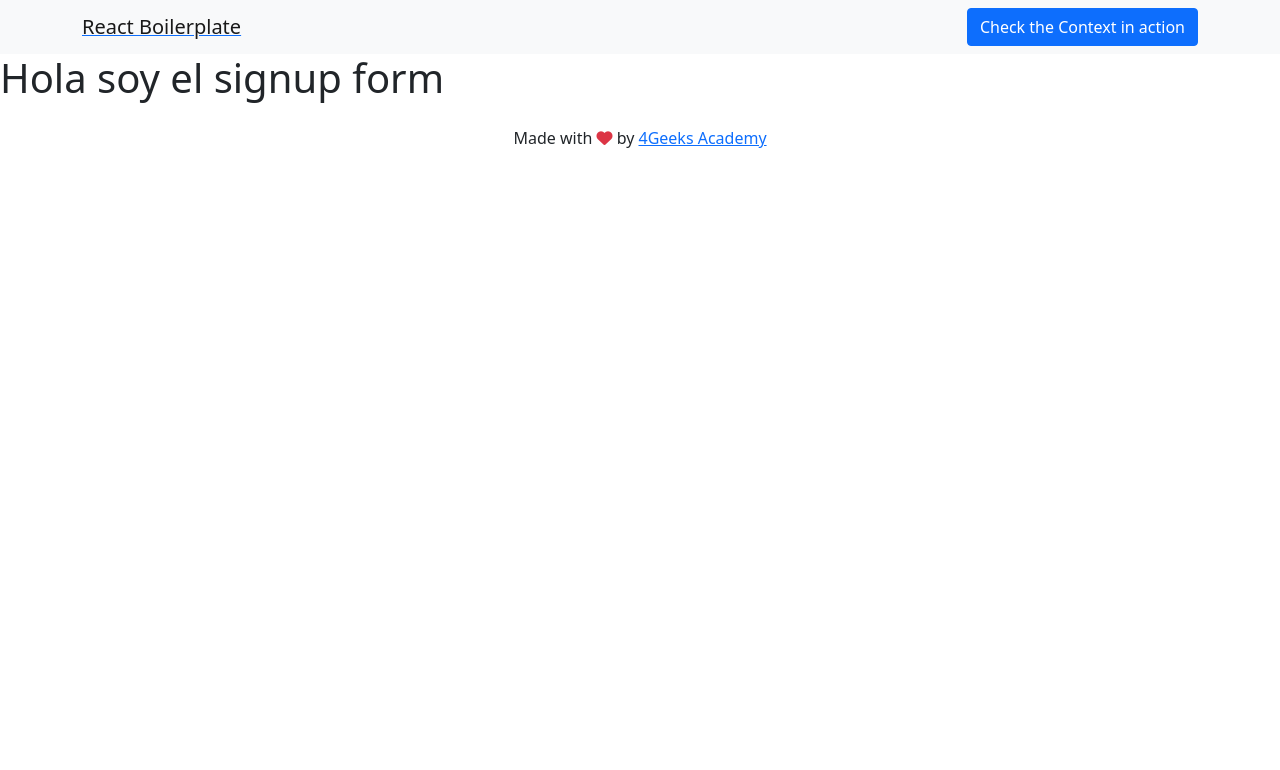
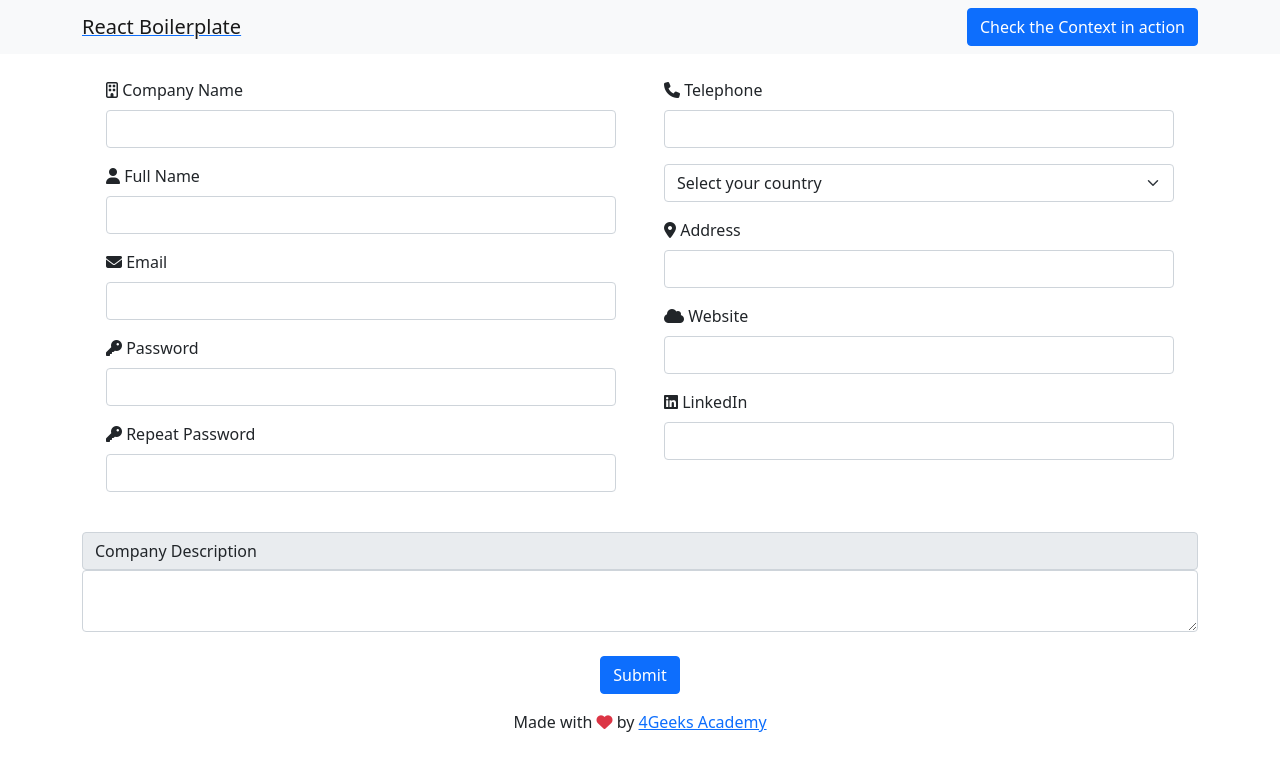
Before and after one commit to 4GeeksAcademy/latam_tech_jobs, a React app: page /signup in a window 1280 px wide. Built offline with nearby package versions, Linux system fonts and the light colour scheme; no server answers.

Commit message:
created the sign up view

```diff
--- a/src/front/js/layout.js
+++ b/src/front/js/layout.js
@@ -4,8 +4,6 @@ import ScrollToTop from "./component/scrollToTop";
 import { BackendURL } from "./component/backendURL";
 
 import { Home } from "./pages/home";
-import { Demo } from "./pages/demo";
-import { Single } from "./pages/single";
 import injectContext from "./store/appContext";
 import { Login } from "./pages/login";
 import { Job } from "./pages/job";
--- a/src/front/js/pages/signup.js
+++ b/src/front/js/pages/signup.js
@@ -1,5 +1,67 @@
 import React from "react";
 
 export function SignUp(){
-    return<h1>Hola soy el signup form</h1>
+    return(
+<div className="container-md">
+    <form className="d-flex flex-column">
+        <div className="d-flex">
+            <div className="d-flex flex-column col-6 p-4">
+                <div class="mb-3">
+                    <label for="inputCompanyName" class="form-label"><i class="fa-regular fa-building"></i> Company Name</label>
+                    <input type="text" class="form-control" id="inputCompanyName"/>
+                </div>
+                <div class="mb-3">
+                    <label for="inputFullName" class="form-label"><i class="fa-solid fa-user"></i> Full Name</label>
+                    <input type="text" class="form-control" id="inputFullName"/>
+                </div>
+                <div class="mb-3">
+                    <label for="inputEmail" class="form-label"><i class="fa-solid fa-envelope"></i> Email</label>
+                    <input type="text" class="form-control" id="inputEmail"/>
+                </div>
+                <div class="mb-3">
+                    <label for="exampleInputPassword" class="form-label"><i class="fa-solid fa-key"></i> Password</label>
+                    <input type="password" class="form-control" id="exampleInputPassword"/>
+                </div>
+                <div class="mb-3">
+                    <label for="exampleInputPassword2" class="form-label"><i class="fa-solid fa-key"></i> Repeat Password</label>
+                    <input type="password" class="form-control" id="exampleInputPassword2"/>
+                </div>
+            </div>
+            <div className="d-flex flex-column col-6 p-4">
+                <div class="mb-3">
+                    <label for="inputPhone" class="form-label"><i class="fa-solid fa-phone"></i> Telephone</label>
+                    <input type="text" class="form-control" id="inputPhone"/>
+                </div>
+                <div className="mb-3">
+                    <select class="form-select" aria-label="Default select example">
+                        <option selected>Select your country</option>
+                        <option value="1">El Salvador</option>
+                        <option value="2">Guatemala</option>
+                        <option value="3">Costa Rica</option>
+                    </select>
+                </div>
+                <div class="mb-3">
+                    <label for="inputAddress" class="form-label"><i class="fa-solid fa-location-dot"></i> Address</label>
+                    <input type="text" class="form-control" id="inputAddress"/>
+                </div>
+                <div class="mb-3">
+                    <label for="inputWebsite" class="form-label"><i class="fa-solid fa-cloud"></i> Website</label>
+                    <input type="text" class="form-control" id="inputWebsite"/>
+                </div>
+                <div class="mb-3">
+                    <label for="inputLinkedIn" class="form-label"><i class="fa-brands fa-linkedin"></i> LinkedIn</label>
+                    <input type="text" class="form-control" id="inputLinkedIn"/>
+                </div>
+            </div>
+        </div>
+        <div class="d-flex flex-column">
+                <span class="input-group-text">Company Description</span>
+                <textarea class="form-control" aria-label="With textarea"></textarea>
+        </div>
+        <div className="d-flex justify-content-center mt-4">
+            <button type="submit" class="btn btn-primary">Submit</button>
+        </div>
+    </form>
+</div>
+    )
 }
--- a/template.html
+++ b/template.html
@@ -14,6 +14,6 @@
 
         <script src="https://cdn.jsdelivr.net/npm/@popperjs/core@2.10.2/dist/umd/popper.min.js" integrity="sha384-7+zCNj/IqJ95wo16oMtfsKbZ9ccEh31eOz1HGyDuCQ6wgnyJNSYdrPa03rtR1zdB" crossorigin="anonymous"></script>
         <script src="https://cdn.jsdelivr.net/npm/bootstrap@5.1.3/dist/js/bootstrap.min.js" integrity="sha384-QJHtvGhmr9XOIpI6YVutG+2QOK9T+ZnN4kzFN1RtK3zEFEIsxhlmWl5/YESvpZ13" crossorigin="anonymous"></script>
-
+        <script src="https://kit.fontawesome.com/f05d368172.js" crossorigin="anonymous"></script>
     </body>
 </html>
```
